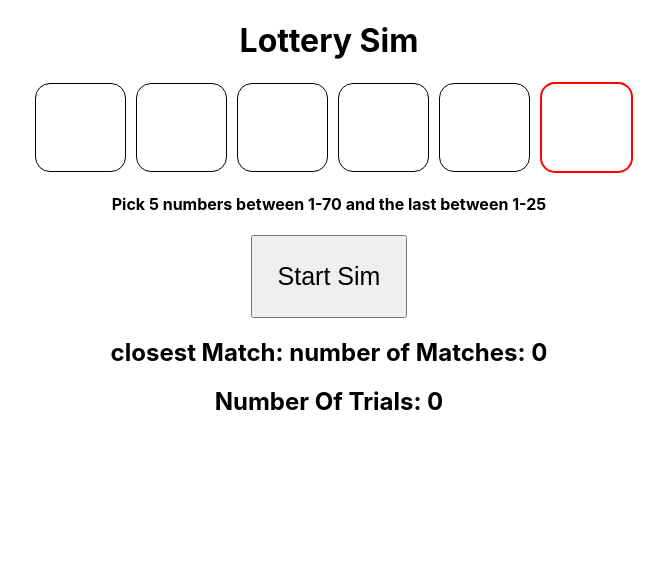
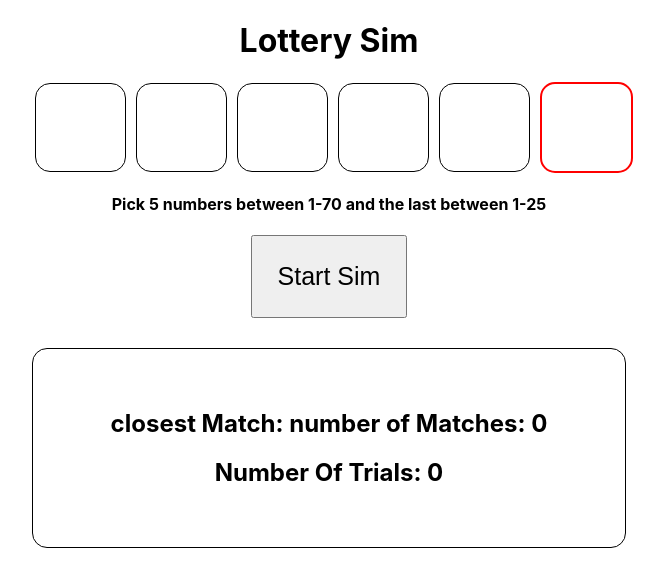
Before and after one commit to TamerMograbi/Lottery-Sim, a React (Create React App) app: page / in a window 1280 px wide. Shown: the top 586 px of the page, without its empty margins (311-975 px from the left). Built offline with nearby package versions, Linux system fonts and the light colour scheme.

Commit message:
separte info into LotteryInfo component

```diff
--- a/src/App.js
+++ b/src/App.js
@@ -2,6 +2,7 @@ import './css/App.css'
 import LotteryNumber from './LotteryNumber'
 import React,{useEffect, useState} from "react"
 import {getSixRandomNums,getMatches} from './util'
+import LotteryInfo from './LotteryInfo'
 
 const MEGA_BALL_INDEX = 5
 const MEGA_BALL_MAX = 25
@@ -84,10 +85,13 @@ function App() {
       </div>
       <h4>Pick 5 numbers between 1-70 and the last between 1-25</h4>
       <button className="simButton" onClick={handleClick}>{buttonText}</button>
-      <h2>{generatednum.join(" ")}</h2>
-      <h2>closest Match: {closestMatch.join(" ")} number of Matches: {numberOfMatches}</h2>
-      <h2>Number Of Trials: {myCount}</h2>
-      {isGameWon && <h1>You won!! random = {generatednum}</h1>}
+      <LotteryInfo
+        genNum={generatednum.join(" ")}
+        closestMatch={closestMatch.join(" ")}
+        numOfMatches={numberOfMatches}
+        countTrials={myCount}
+        isGameWon={isGameWon}
+      />
     </div>
   )
 }
--- /dev/null
+++ b/src/LotteryInfo.js
@@ -0,0 +1,15 @@
+import React from "react"
+import './css/LotteryInfo.css'
+
+function LotteryInfo(props) {
+    return (
+        <div className="lotteryInfo">
+            <h2>{props.genNum}</h2>
+            <h2>closest Match: {props.closestMatch} number of Matches: {props.numOfMatches}</h2>
+            <h2>Number Of Trials: {props.countTrials}</h2>
+            {props.isGameWon && <h1>You won!! random = {props.genNum}</h1>}
+        </div>
+    )
+}
+
+export default LotteryInfo
--- /dev/null
+++ b/src/css/LotteryInfo.css
@@ -0,0 +1,8 @@
+.lotteryInfo{
+    border:1px solid #000000;
+    width: 40%;
+    margin: auto;
+    margin-top: 30px;
+    padding: 40px;
+    border-radius: 15px;
+}
```
